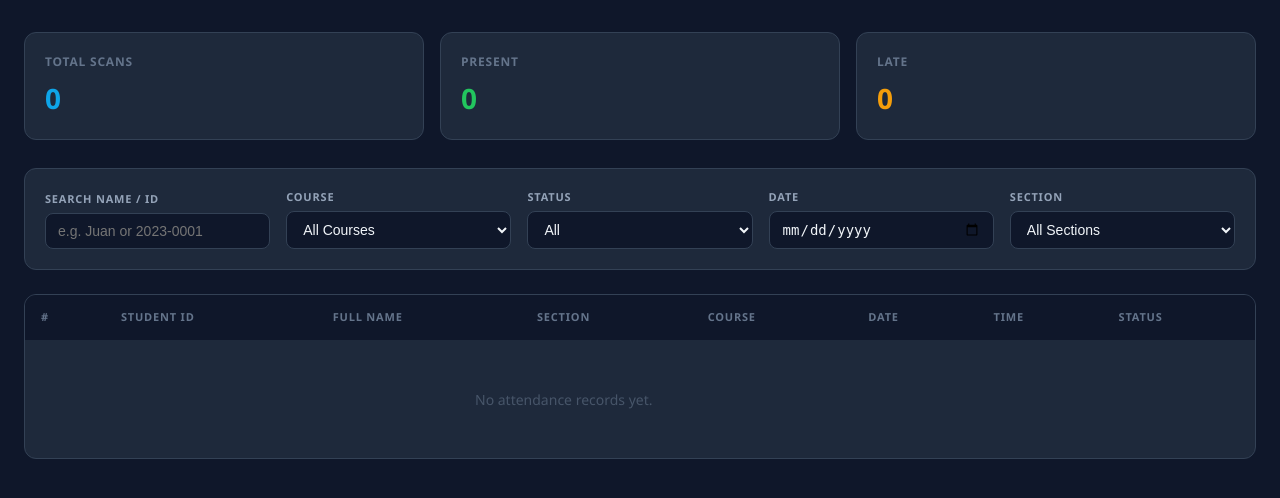
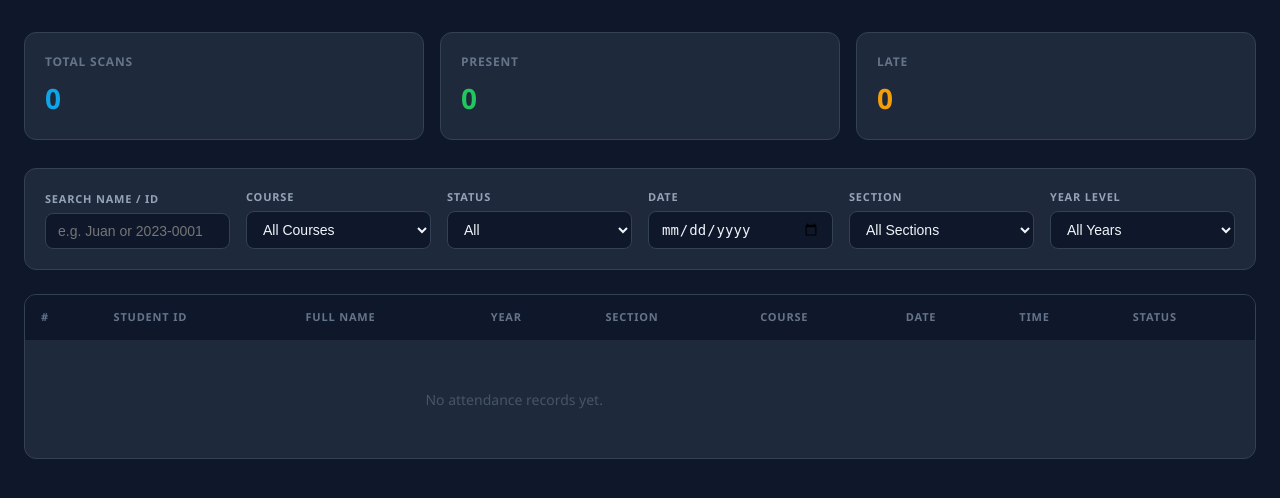
Before and after one commit to pearlllyy/attendance-system, a Flask app: page /dashboard in a window 1280 px wide. Shown: the part 87-585 px from the top of the page. Run offline with Flask 3, Linux system fonts and the light colour scheme; data comes from the database, SQL or seed files in the repository; data that the repository does not hold is empty.

```diff
--- a/app.py
+++ b/app.py
@@ -132,7 +132,7 @@ def dashboard():
     db = get_db()
     cursor = db.cursor()
     cursor.execute("""
-        SELECT a.log_id, s.full_name, s.student_id, s.section,
+        SELECT a.log_id, s.full_name, s.student_id, s.section, s.year_level,
             c.course_code, a.scan_date, a.scan_time, a.status
         FROM attendance_logs a
         JOIN students s ON a.student_id = s.student_id
@@ -162,7 +162,7 @@ def reports():
     cursor.execute("SELECT * FROM courses")
     courses = cursor.fetchall()
     cursor.execute("""
-        SELECT a.log_id, s.full_name, s.student_id, s.section,
+        SELECT a.log_id, s.full_name, s.student_id, s.section, s.year_level,
             c.course_code, a.scan_date, a.scan_time, a.status
         FROM attendance_logs a
         JOIN students s ON a.student_id = s.student_id
@@ -182,9 +182,10 @@ def reports_api():
     date_from  = request.args.get('date_from')
     date_to    = request.args.get('date_to')
     section = request.args.get('section')
+    year_level = request.args.get('year_level')
 
     query  = """
-        SELECT a.log_id, s.full_name, s.student_id, s.section, c.course_code,
+        SELECT a.log_id, s.full_name, s.student_id, s.section, s.year_level, c.course_code,
                DATE_FORMAT(a.scan_date, '%Y-%m-%d') as scan_date,
                TIME_FORMAT(a.scan_time, '%H:%i:%s') as scan_time, a.status
         FROM attendance_logs a
@@ -209,6 +210,9 @@ def reports_api():
     if section:
         query += " AND s.section = %s"
         params.append(section)
+    if year_level:
+        query += " AND s.year_level = %s"
+        params.append(year_level)
 
     query += " ORDER BY a.scan_date DESC, a.scan_time DESC"
 
--- a/templates/dashboard.html
+++ b/templates/dashboard.html
@@ -285,6 +285,16 @@
                 <option value="C">C</option>
             </select>
         </div>
+        <div class="filter-group">
+            <label>Year Level</label>
+            <select id="filterYear" onchange="filterTable()">
+                <option value="">All Years</option>
+                <option value="1">1st Year</option>
+                <option value="2">2nd Year</option>
+                <option value="3">3rd Year</option>
+                <option value="4">4th Year</option>
+            </select>
+        </div>
     </div>
 
     <!-- Table -->
@@ -295,6 +305,7 @@
                     <th>#</th>
                     <th>Student ID</th>
                     <th>Full Name</th>
+                    <th>Year</th>
                     <th>Section</th>
                     <th>Course</th>
                     <th>Date</th>
@@ -310,6 +321,7 @@
                         <td>{{ log.student_id }}</td>
                         <td>{{ log.full_name }}</td>
                         <td>{{ log.section }}</td>
+                        <td>{{ log.year_level }}</td>
                         <td><span class="badge badge-course">{{ log.course_code }}</span></td>
                         <td>{{ log.scan_date }}</td>
                         <td>{{ log.scan_time }}</td>
@@ -336,27 +348,31 @@
             const status  = document.getElementById('filterStatus').value.toLowerCase();
             const date    = document.getElementById('filterDate').value;
             const section = document.getElementById('filterSection').value.toLowerCase();
+            const year    = document.getElementById('filterYear').value;
 
             const rows = document.querySelectorAll('#tableBody tr');
 
             rows.forEach(row => {
                 const cells = row.querySelectorAll('td');
-                if (cells.length < 8) return;
+                if (cells.length < 9) return;
 
+                // Column order: # | StudentID | Name | Section | Year | Course | Date | Time | Status
                 const studentId  = cells[1].textContent.toLowerCase();
                 const name       = cells[2].textContent.toLowerCase();
                 const rowSection = cells[3].textContent.toLowerCase().trim();
-                const rowCourse  = cells[4].textContent.toLowerCase().trim();
-                const rowDate    = cells[5].textContent.trim();
-                const rowStatus  = cells[7].textContent.toLowerCase().trim();
+                const rowYear    = cells[4].textContent.trim();
+                const rowCourse  = cells[5].textContent.toLowerCase().trim();
+                const rowDate    = cells[6].textContent.trim();
+                const rowStatus  = cells[8].textContent.toLowerCase().trim();
 
                 const matchSearch  = studentId.includes(search) || name.includes(search);
                 const matchCourse  = course === '' || rowCourse.includes(course);
                 const matchStatus  = status === '' || rowStatus.includes(status);
                 const matchDate    = date === '' || rowDate === date;
-                const matchSection = section === '' || rowSection.includes(section);
+                const matchSection = section === '' || rowSection === section.toUpperCase();
+                const matchYear    = year === '' || rowYear === year;
 
-                row.style.display = (matchSearch && matchCourse && matchStatus && matchDate && matchSection)
+                row.style.display = (matchSearch && matchCourse && matchStatus && matchDate && matchSection && matchYear)
                     ? '' : 'none';
             });
         }
```
Also changed, not shown: templates/reports.html (+12 -0 lines). Lines whose indentation alone changed are shown as unchanged.
